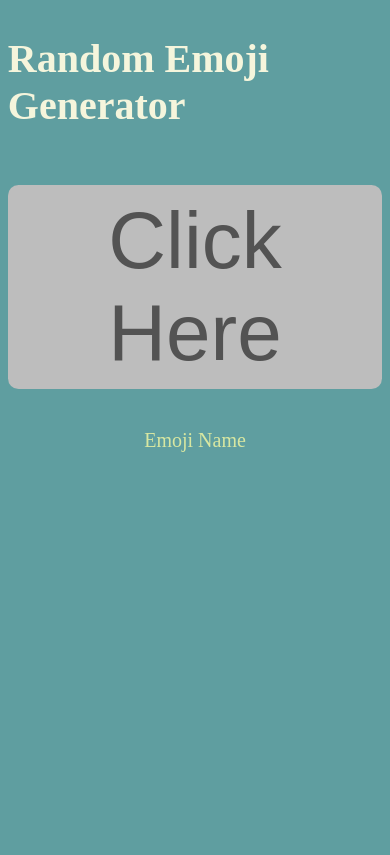
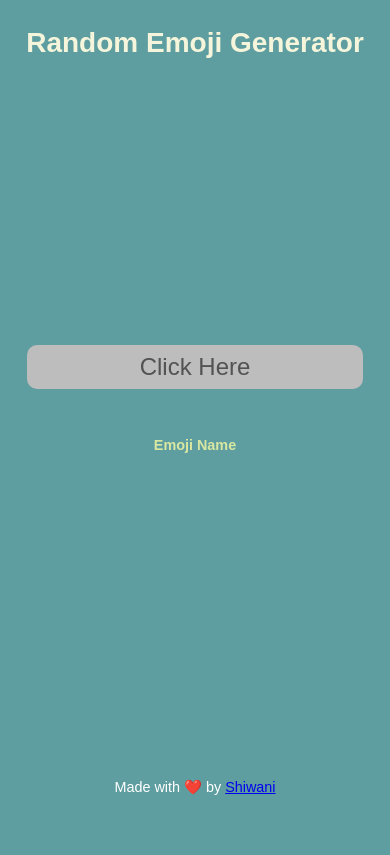
Before and after one commit to shiwani08/JS-BASICS, a plain HTML site: page index.html in a window 390 px wide. Drawn offline with Linux system fonts and the light colour scheme; no server answers.

Commit message:
Responsiveness added

```diff
--- a/index.html
+++ b/index.html
@@ -14,4 +14,10 @@
       </div>
       <script src="script.js"></script>
 </body>
+<footer>
+      <div class="footer">
+            Made with ❤️ by
+            <a href="https://github.com/shiwani08" target="_blank" rel="noopener noreferrer">Shiwani</a>
+      </div>
+</footer>
 </html>
--- a/style.css
+++ b/style.css
@@ -1,35 +1,41 @@
 body {
-      padding: 1%;
-      margin: 1%;
+      padding: 2%;
+      margin: 0;
       background-color: cadetblue;
-      justify-content: center;
       display: flex;
-      /* flex-direction places all the elements in the form of a column */
       flex-direction: column;
       align-items: center;
+      justify-content: center;
+      min-height: 100vh;
+      font-family: Arial, sans-serif;
+      text-align: center;
   }
 
   h1 {
       font-size: 2.5rem;
-      color: beige
+      color: beige;
+      margin-bottom: 1rem;
   }
 
   .section {
-      text-align: center;
+      width: 90%;
+      max-width: 600px;
+      margin: auto;
   }
 
   .button {
-      font-size: 5rem;
+      font-size: 3rem;
       border: none;
-      border-radius: 10.5px;
+      border-radius: 10px;
       color: rgb(73, 73, 206);
       background-color: burlywood;
       filter: grayscale();
-      padding: 10px;
-      margin-top: 30px;
-      margin-bottom: 20px;
+      padding: 1rem 2rem;
+      margin: 2rem 0 1rem;
       cursor: pointer;
-      transition: filter .2s ease-in-out;
+      transition: filter 0.2s ease-in-out;
+      width: 100%;
+      max-width: 400px;
   }
 
   .button:hover {
@@ -37,7 +43,47 @@ h1 {
   }
 
   .emoji-name {
-      font-weight: 600 px;
+      font-weight: 600;
       color: rgb(216, 231, 161);
       font-size: 1.25rem;
+      margin: 1rem;
+      padding: 1rem;
   }
+
+  .footer {
+      margin-top: auto;
+      padding: 3.5rem;
+      color: white;
+      font-size: 0.9rem;
+  }
+
+  /* Responsive Design */
+  @media (max-width: 768px) {
+      h1 {
+          font-size: 2rem;
+      }
+
+      .button {
+          font-size: 2rem;
+          padding: 0.75rem 1.5rem;
+      }
+
+      .emoji-name {
+          font-size: 1rem;
+      }
+  }
+
+  @media (max-width: 480px) {
+      h1 {
+          font-size: 1.75rem;
+      }
+
+      .button {
+          font-size: 1.5rem;
+          padding: 0.5rem 1rem;
+      }
+
+      .emoji-name {
+          font-size: 0.9rem;
+      }
+  }
```
Also changed, not shown: 1 other file. Lines whose indentation alone changed are shown as unchanged.
